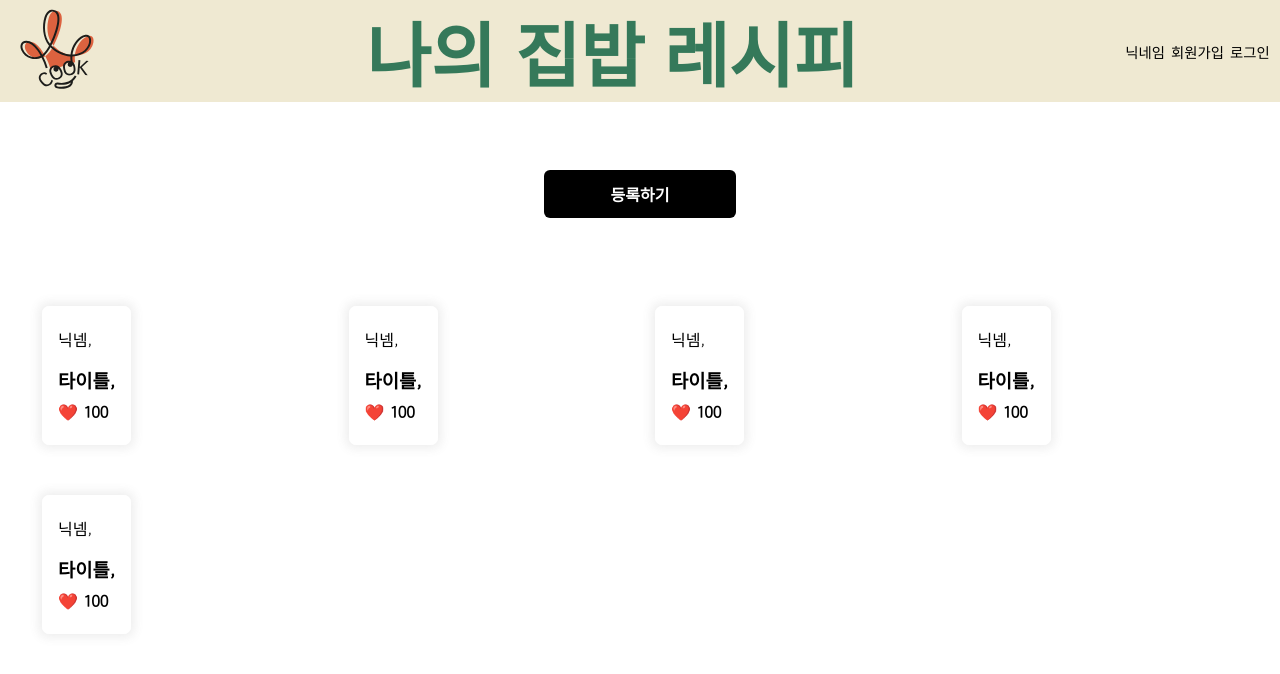
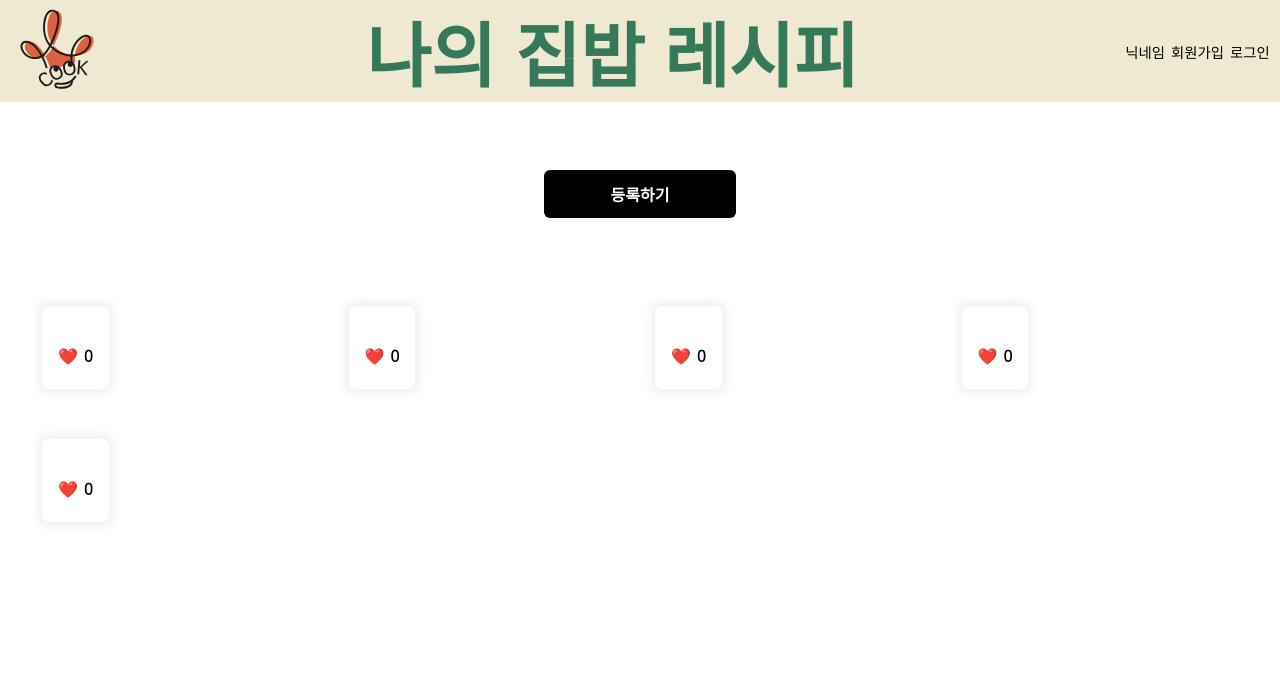
Before and after one commit to MyZipBobRecipe/FE, a React (Create React App) app: page /api/postlist in a window 1280 px wide. Shown: the top 674 px of the page. Built offline with nearby package versions, Linux system fonts and the light colour scheme; data requests are answered from the project's data file; a web font is replaced by a local one.

Commit message:
Post code change

```diff
--- a/src/components/list/Post.jsx
+++ b/src/components/list/Post.jsx
@@ -3,34 +3,44 @@ import axios from "axios";
 import styled, { keyframes } from "styled-components";
 import { colors } from "../../lib/constants/colors";
 import { useNavigate } from "react-router-dom";
+import { useDispatch } from "react-redux";
 
-const Post = ({nickname, title, likecnt}) => {
+const Post = () => {
 
   const navigate = useNavigate();
-  const [recipies, setRecipies] = useState(null);
+  const dispatch = useDispatch();
 
-  // axios를 통해 get 요청을 하는 함수 예제
-  // 비동기처리를 위해 async/await 사용.
-  const fetchRecipies = async () => {
-    const { data } = await axios.get("http://localhost:3001/recipies");
-    setRecipies( data ); // 서버로부터 fetching한 데이터를 useState의 state로 set
+  const initialState = {
+    nickname: "",
+    title: "",
+    recommended: 0,
   }
 
-  // 생성한 함수를 컴포넌트가 mount 됐을 때 실행하기 위해 useEffect 사용.
-  useEffect(() => {
-    // effect구분에 생성한 함수를 넣어 실행
-    fetchRecipies();
-  }, [])
+  const [post, setPost] = useState(initialState);
 
-  console.log(recipies)
+  // // axios를 통해 get 요청을 하는 함수 예제
+  // // 비동기처리를 위해 async/await 사용.
+  const fetchPost = async () => {
+    const { data } = await axios.get("http://localhost:3001/recipies");
+    setPost( data ); // 서버로부터 fetching한 데이터를 useState의 state로 set
+  }
+
+  // // 생성한 함수를 컴포넌트가 mount 됐을 때 실행하기 위해 useEffect 사용.
+  // useEffect(() => {
+  //   // effect구분에 생성한 함수를 넣어 실행
+  //   fetchRecipies();
+  // }, [])
+
+
 
   return(
     <PostContainer>
-      <PostNick onClick={() => navigate(`/api/postlist:postId`)}>닉넴{nickname},</PostNick>
-      <PostTitle onClick={() => navigate(`/api/postlist:postId`)}>타이틀{title},</PostTitle>
+      {/* <PostNick onClick={() => navigate(`/api/postlist:postId`)}>닉넴{nickname},</PostNick>    */}
+      <PostNick>{post.nickname}</PostNick>
+      <PostTitle >{post.title}</PostTitle>
       <LikectnWrap>
         <LikeSymbol >❤️</LikeSymbol>
-        <LikeCtnN>100{likecnt}</LikeCtnN>
+        <LikeCtnN>{post.recommended}</LikeCtnN>
       </LikectnWrap>
 
     </PostContainer>
@@ -39,6 +49,9 @@ const Post = ({nickname, title, likecnt}) => {
 
 export default Post;
 
+
+
+/*----------styled-components----------*/
 const PostContainer = styled.div`
 width: fit-content;
 height: fit-content;
@@ -99,3 +112,4 @@ const PostTitle = styled.h3`
   margin: 15px 0px 5px 0px;
   cursor: pointer;
 `
+/*----------styled-components----------*/
```
